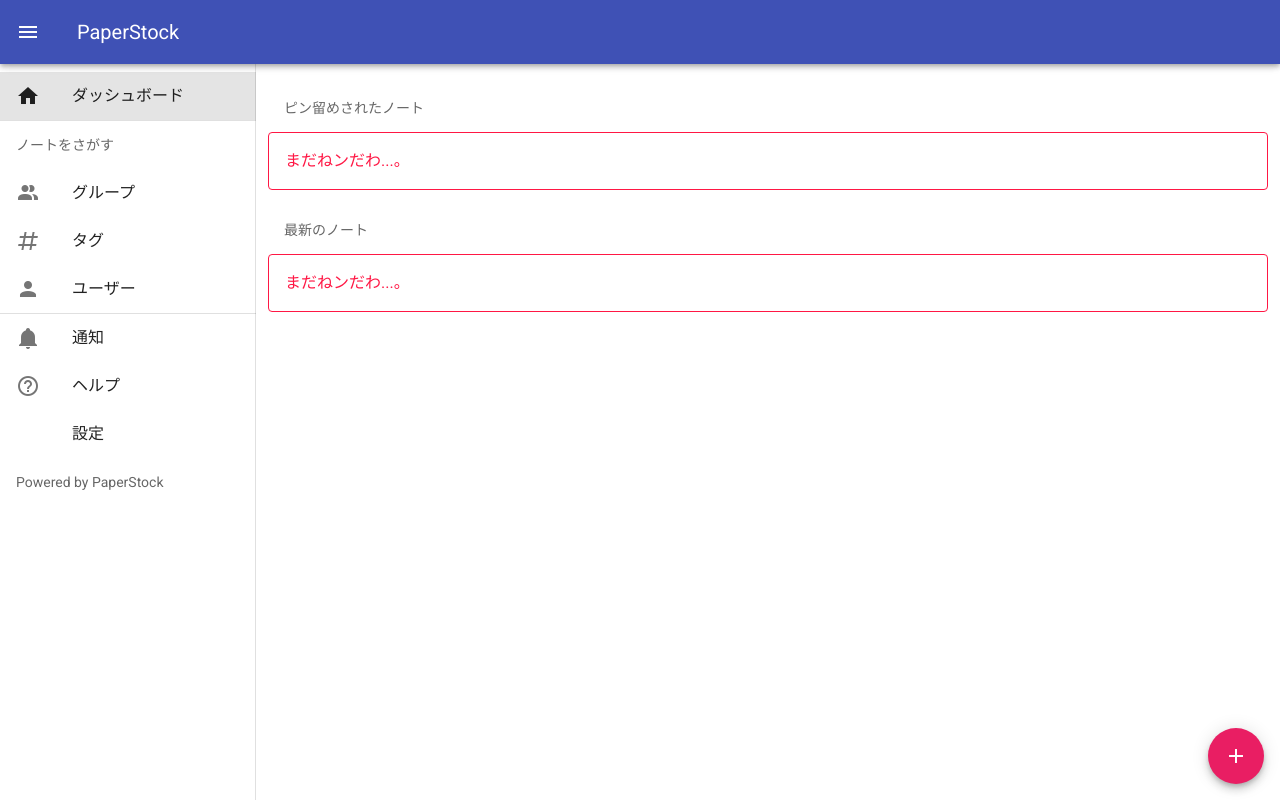
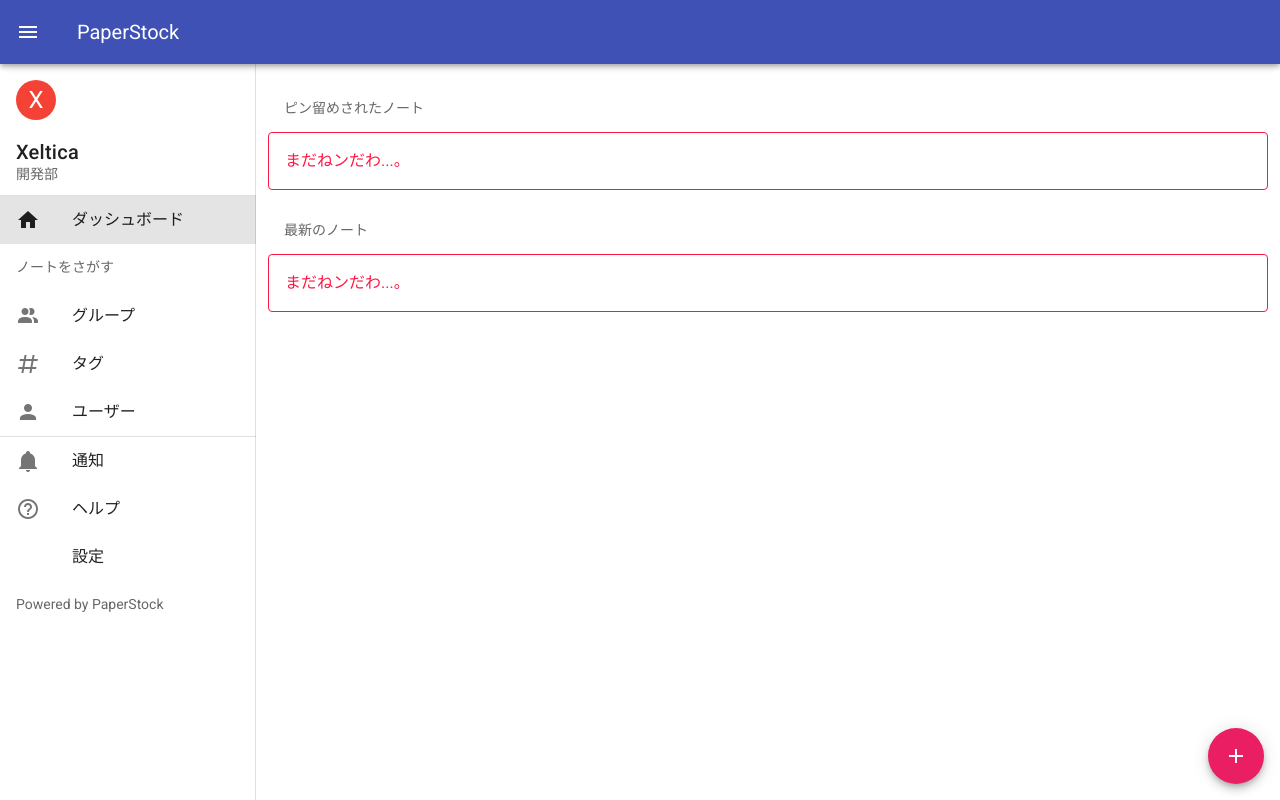
Before and after one commit to xeltica-studio/PaperStock, a Nuxt app: page / in a window 1280 px wide. Built offline with nearby package versions, Linux system fonts and the light colour scheme.

Commit message:
ユーザー部分が出るように

```diff
--- a/layouts/default.vue
+++ b/layouts/default.vue
@@ -7,11 +7,24 @@
       app
     >
       <v-list>
+        <v-list-item>
+          <v-list-item-avatar color="red">
+            <span class="white--text headline">X</span>
+          </v-list-item-avatar>
+        </v-list-item>
+        <v-list-item>
+          <v-list-item-content>
+            <v-list-item-title class="title">
+              Xeltica
+            </v-list-item-title>
+            <v-list-item-subtitle>開発部</v-list-item-subtitle>
+          </v-list-item-content>
+        </v-list-item>
+        <v-divider />
         <v-list-item to="/" router exact>
           <v-list-item-action><v-icon>mdi-home</v-icon></v-list-item-action>
           <v-list-item-content><v-list-item-title>ダッシュボード<v-list-item-title /></v-list-item-title></v-list-item-content>
         </v-list-item>
-        <v-divider />
         <v-subheader>ノートをさがす</v-subheader>
         <v-list-item to="/groups" router exact>
           <v-list-item-action><v-icon>mdi-account-multiple</v-icon></v-list-item-action>
```
